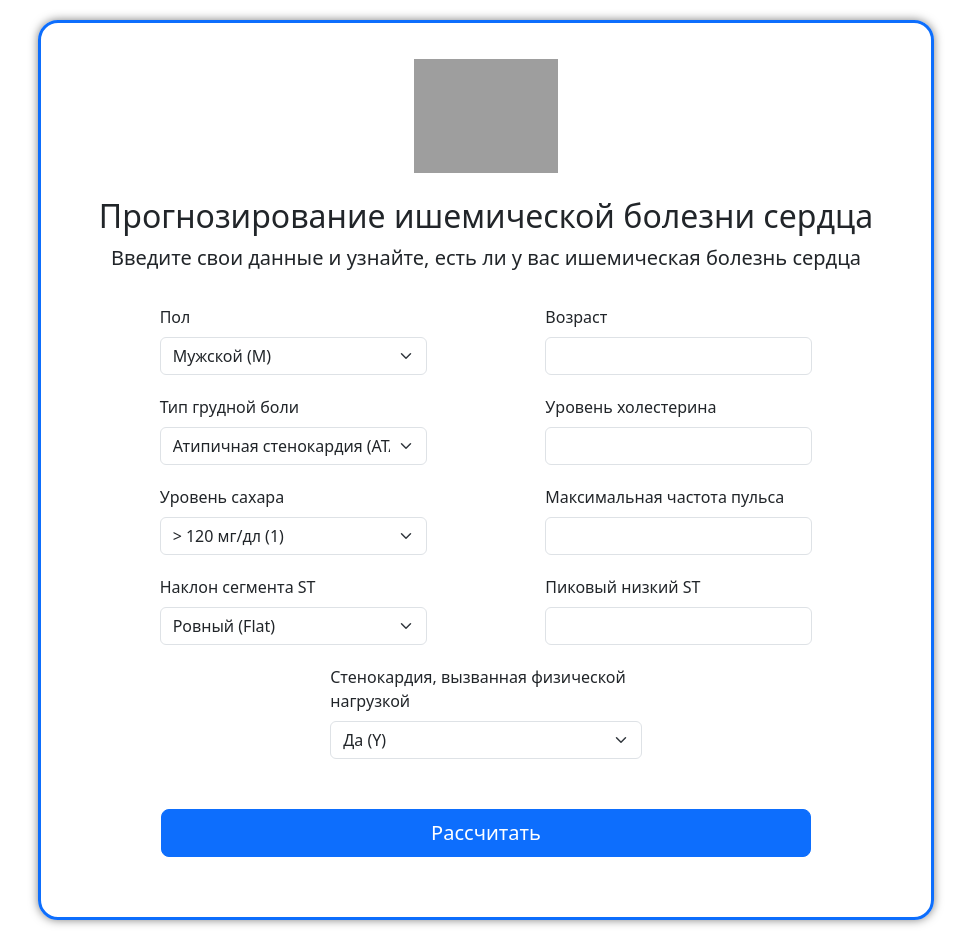
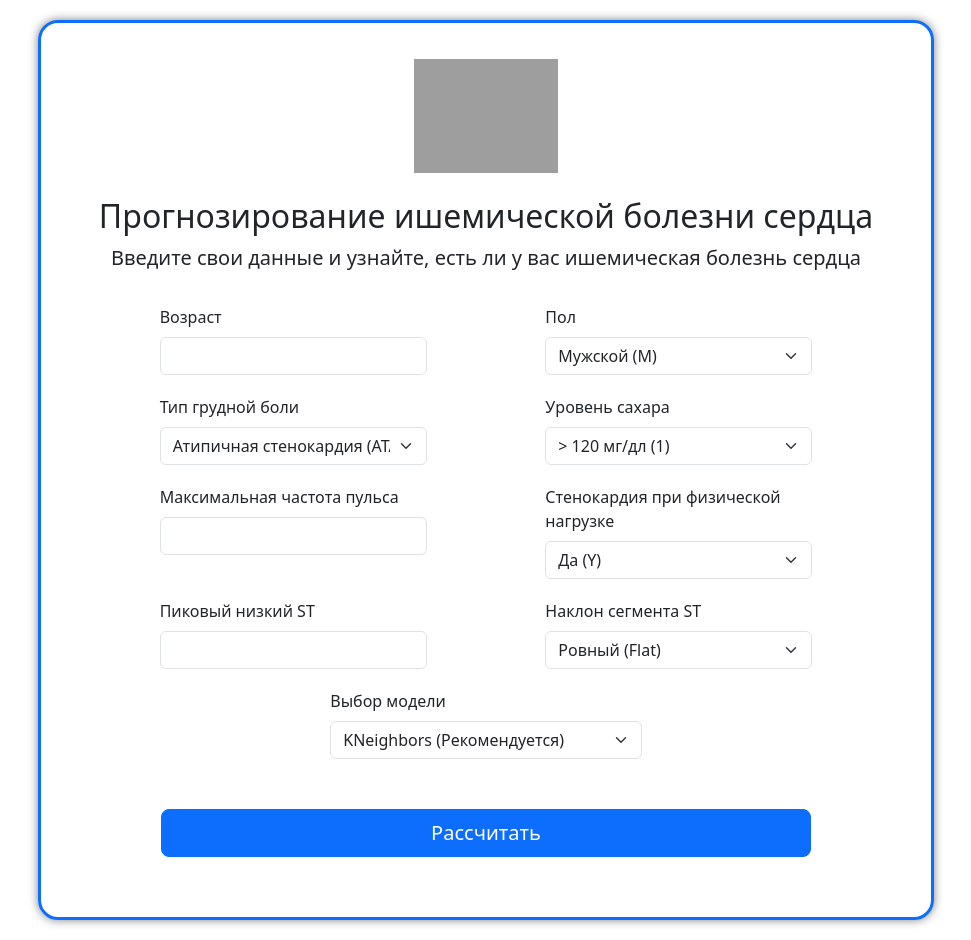
Before and after one commit to dikuzzi/HeartDisease, a Django app: page / in a window 1280 px wide. Shown: the whole page, without its empty margins (154-1125 px from the left). Run offline with Django 5.2, Linux system fonts and the light colour scheme; grey boxes are pictures that could not be loaded.

Commit message:
добавил выбор модели

```diff
--- a/HeartSite/heartPredictionApp/templates/heartPredictionApp/index.html
+++ b/HeartSite/heartPredictionApp/templates/heartPredictionApp/index.html
@@ -35,6 +35,16 @@
 <!--                  </div>-->
 <!--            </div>-->
 
+
+
+            <div class="col-md-6" style="width: 30%">
+                  <label for="num1" class="form-label">Возраст</label>
+                  <input type="text" class="form-control" name="num1" id="num1" placeholder="" required="">
+                  <div class="invalid-feedback">
+                    Credit card number is required
+                  </div>
+            </div>
+
             <div class="col-md-4" style="width: 30%">
                  <label for="num2" class="form-label">Пол</label>
                   <select class="form-select" name="num2" id="num2" required="">
@@ -43,14 +53,6 @@
                   </select>
                   <div class="invalid-feedback">
                     Please provide a valid state.
-                  </div>
-            </div>
-
-            <div class="col-md-6" style="width: 30%">
-                  <label for="num1" class="form-label">Возраст</label>
-                  <input type="text" class="form-control" name="num1" id="num1" placeholder="" required="">
-                  <div class="invalid-feedback">
-                    Credit card number is required
                   </div>
             </div>
         </div>
@@ -69,16 +71,6 @@
                   </div>
             </div>
 
-            <div class="col-md-6" style="width: 30%">
-                  <label for="num4" class="form-label">Уровень холестерина</label>
-                  <input type="text" class="form-control" name="num4" id="num4" placeholder="" required="">
-                  <div class="invalid-feedback">
-                    Credit card number is required
-                  </div>
-            </div>
-        </div>
-
-        <div style="display: flex; justify-content: space-evenly; margin-bottom: 20px;">
             <div class="col-md-4" style="width: 30%">
                  <label for="num5" class="form-label">Уровень сахара</label>
                   <select class="form-select" name="num5" id="num5" required="">
@@ -90,6 +82,18 @@
                   </div>
             </div>
 
+<!--            <div class="col-md-6" style="width: 30%">-->
+<!--                  <label for="num4" class="form-label">Уровень холестерина</label>-->
+<!--                  <input type="text" class="form-control" name="num4" id="num4" placeholder="" required="">-->
+<!--                  <div class="invalid-feedback">-->
+<!--                    Credit card number is required-->
+<!--                  </div>-->
+<!--            </div>-->
+        </div>
+
+        <div style="display: flex; justify-content: space-evenly; margin-bottom: 20px;">
+
+
             <div class="col-md-6" style="width: 30%">
                   <label for="num6" class="form-label">Максимальная частота пульса</label>
                   <input type="text" class="form-control" name="num6" id="num6" placeholder="" required="">
@@ -97,9 +101,30 @@
                     Credit card number is required
                   </div>
             </div>
+
+            <div class="col-md-4" style="width: 30%">
+                 <label for="num7" class="form-label">Стенокардия при физической нагрузке</label>
+                  <select class="form-select" name="num7" id="num7" required="">
+                      <option value="Y">Да (Y)</option>
+                      <option value="N">Нет (N)</option>
+                  </select>
+                  <div class="invalid-feedback">
+                    Please provide a valid state.
+                  </div>
+            </div>
         </div>
 
         <div style="display: flex; justify-content: space-evenly; margin-bottom: 20px;">
+
+
+            <div class="col-md-6" style="width: 30%">
+                  <label for="num8" class="form-label">Пиковый низкий ST</label>
+                  <input type="text" class="form-control" name="num8" id="num8" placeholder="" required="">
+                  <div class="invalid-feedback">
+                    Credit card number is required
+                  </div>
+            </div>
+
             <div class="col-md-4" style="width: 30%">
                   <label for="num9" class="form-label">Наклон сегмента ST</label>
                   <select class="form-select" name="num9" id="num9" required="">
@@ -111,22 +136,17 @@
                     Please provide a valid state.
                   </div>
             </div>
-
-            <div class="col-md-6" style="width: 30%">
-                  <label for="num8" class="form-label">Пиковый низкий ST</label>
-                  <input type="text" class="form-control" name="num8" id="num8" placeholder="" required="">
-                  <div class="invalid-feedback">
-                    Credit card number is required
-                  </div>
-            </div>
         </div>
 
         <div style="display: flex; justify-content: space-evenly; margin-bottom: 20px;">
             <div class="col-md-4" style="width: 35%">
-                 <label for="num7" class="form-label">Стенокардия, вызванная физической нагрузкой</label>
-                  <select class="form-select" name="num7" id="num7" required="">
-                      <option value="Y">Да (Y)</option>
-                      <option value="N">Нет (N)</option>
+                  <label for="modelType" class="form-label">Выбор модели</label>
+                  <select class="form-select" name="modelType" id="modelType" required="">
+                      <option value="knn">KNeighbors (Рекомендуется)</option>
+                      <option value="svc">SupportVector</option>
+                      <option value="rf">RandomForest</option>
+                      <option value="lr">LogisticRegression</option>
+                      <option value="tree">DecisionTree</option>
                   </select>
                   <div class="invalid-feedback">
                     Please provide a valid state.
--- a/HeartSite/heartPredictionApp/views.py
+++ b/HeartSite/heartPredictionApp/views.py
@@ -1,7 +1,10 @@
 from django.shortcuts import render
 from django.core import serializers
 from django.http import HttpResponse
+from sklearn.ensemble import RandomForestClassifier
 from sklearn.neighbors import KNeighborsClassifier
+from sklearn.svm import SVC
+from sklearn.tree import DecisionTreeClassifier
 
 from .models import HeartData
 from django.http import JsonResponse
@@ -71,9 +74,7 @@ def result(request):
             prediction = classifier.predict(x_test)
             cv = RepeatedStratifiedKFold(n_splits=10, n_repeats=3, random_state=1)
 
-        #classifier_lr = LogisticRegression(random_state=0, C=1, penalty='l2') # для логистической регрессии
-        classifier_knn = KNeighborsClassifier(leaf_size=1, n_neighbors=15, p=1) # для k-соседей
-        model(classifier_knn)
+
 
         in_Age = request.POST['num1']
         in_Sex = request.POST['num2']
@@ -84,6 +85,22 @@ def result(request):
         in_ExerciseAngina = request.POST['num7']
         in_Oldpeak = request.POST['num8']
         in_ST_Slope = request.POST['num9']
+        in_model_type = request.POST['modelType']
+
+        if (in_model_type == 'svc'):
+            our_classifier = SVC(kernel = 'sigmoid',C = 0.1, class_weight = None)
+        elif (in_model_type == 'knn'):
+            our_classifier = KNeighborsClassifier(leaf_size=1, n_neighbors=15, p=1)  # для k-соседей
+        elif (in_model_type == 'rf'):
+            our_classifier = RandomForestClassifier(max_depth = 4,random_state = 6)
+        elif (in_model_type == 'lr'):
+            our_classifier = LogisticRegression(random_state = 0,C=10,penalty= 'l2')
+        elif (in_model_type == 'tree'):
+            our_classifier = DecisionTreeClassifier(random_state = 0,max_depth = None,min_samples_leaf = 10)
+
+        #classifier_svc = SVC(kernel = 'sigmoid',C = 0.1, class_weight = None)
+        #classifier_knn = KNeighborsClassifier(leaf_size=1, n_neighbors=15, p=1)  # для k-соседей
+        model(our_classifier)
 
         newDict = {"Age": in_Age, "Sex": in_Sex, "ChestPainType": in_ChestPainType,# "Cholesterol": in_Cholesterol,
                    "FastingBS": in_FastingBS, "MaxHR": in_MaxHR,
@@ -110,7 +127,7 @@ def result(request):
         last_row = df2.tail(1)
         df2 = last_row
 
-        predicted_output = classifier_knn.predict(df2)
+        predicted_output = our_classifier.predict(df2)
 
         result2 = "error"
         if predicted_output[0] == 0:
```
